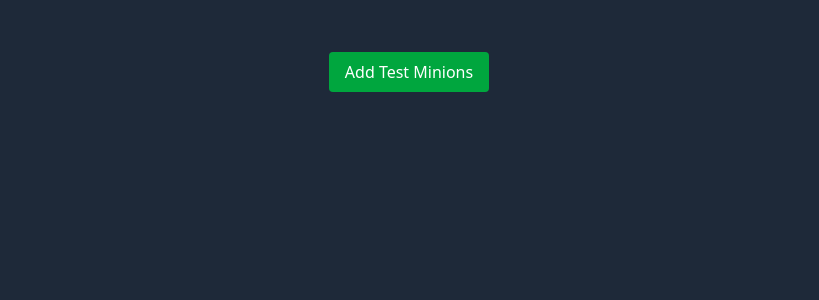
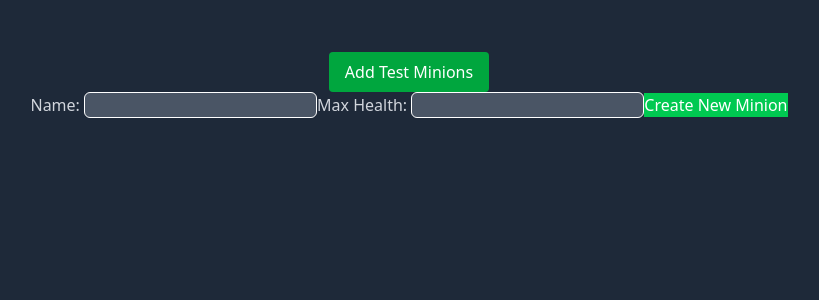
Before and after one commit to SelfwareEngineer/dnd-minion-manager, a React (Vite) app in the folder client/: page / in a window 1280 px wide. Shown: the top 300 px of the page, without its empty margins (231-1050 px from the left). Built offline with nearby package versions, Linux system fonts and the light colour scheme.

Commit message:
Add basic form for adding new minions

```diff
--- a/client/src/App.tsx
+++ b/client/src/App.tsx
@@ -2,6 +2,7 @@ import { useState } from "react";
 import zombiePortrait from "./assets/zombiePortrait.webp";
 
 import Minion from "./components/Minion";
+import NewMinionForm from "./components/NewMinionForm";
 
 function App() {
 	const pageStyle =
@@ -50,6 +51,29 @@ function App() {
 			return newData;
 		});
 	}
+
+	function addMinion(e: React.FormEvent) {
+		e.preventDefault();
+		const form = e.target as HTMLFormElement;
+		const newKey = Date.now(); // simple unique key based on timestamp
+		const newMinionData = new FormData(form);
+
+		const minionHealth = Number(newMinionData.get("maxHealth"));
+		const newMinion: MinionProps = {
+			portrait: zombiePortraitData,
+			name: newMinionData.get("name") as string,
+			maxHealth: minionHealth,
+			currentHealth: minionHealth,
+		};
+
+		setMinionData((prevData) => ({
+			...prevData,
+			[newKey]: newMinion,
+		}));
+
+		form.reset();
+	}
+
 	// TODO: Load minion data from local storage or backend
 
 	return (
@@ -79,6 +103,7 @@ function App() {
 			>
 				Add Test Minions
 			</button>
+			<NewMinionForm handleSubmit={addMinion} />
 		</div>
 	);
 }
--- /dev/null
+++ b/client/src/components/NewMinionForm.tsx
@@ -0,0 +1,21 @@
+type Props = {
+	handleSubmit: React.FormEventHandler<HTMLFormElement>;
+};
+export default function NewMinionForm({ handleSubmit }: Props) {
+	const labelStyle = "text-gray-300";
+	const inputStyle = "bg-gray-600 border rounded-md";
+
+	return (
+		<form onSubmit={handleSubmit}>
+			<label htmlFor="name" className={labelStyle}>
+				Name:{" "}
+			</label>
+			<input type="text" name="name" className={inputStyle} />
+			<label htmlFor="maxHealth" className={labelStyle}>
+				Max Health:{" "}
+			</label>
+			<input type="text" name="maxHealth" className={inputStyle} />
+			<button className="bg-green-500">Create New Minion</button>
+		</form>
+	);
+}
```
